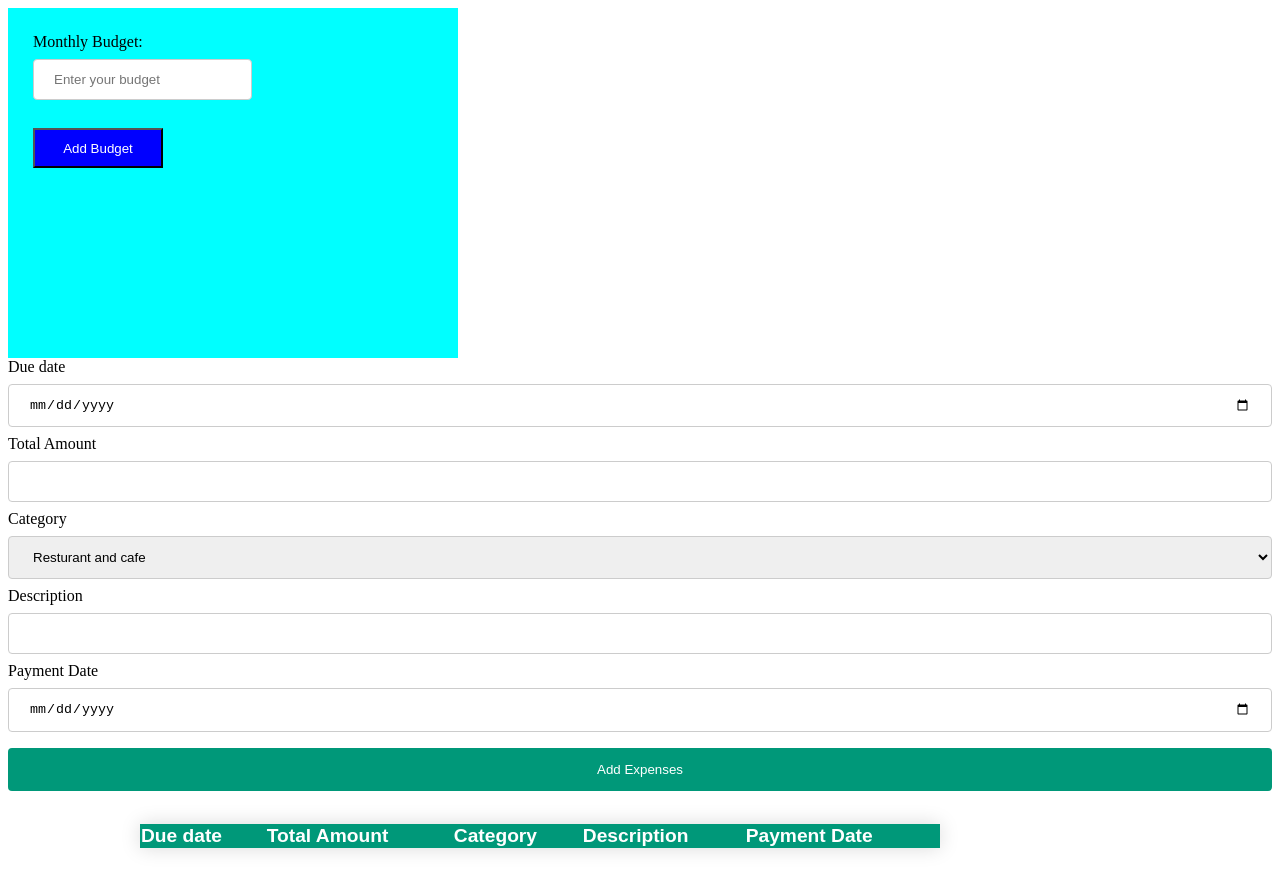
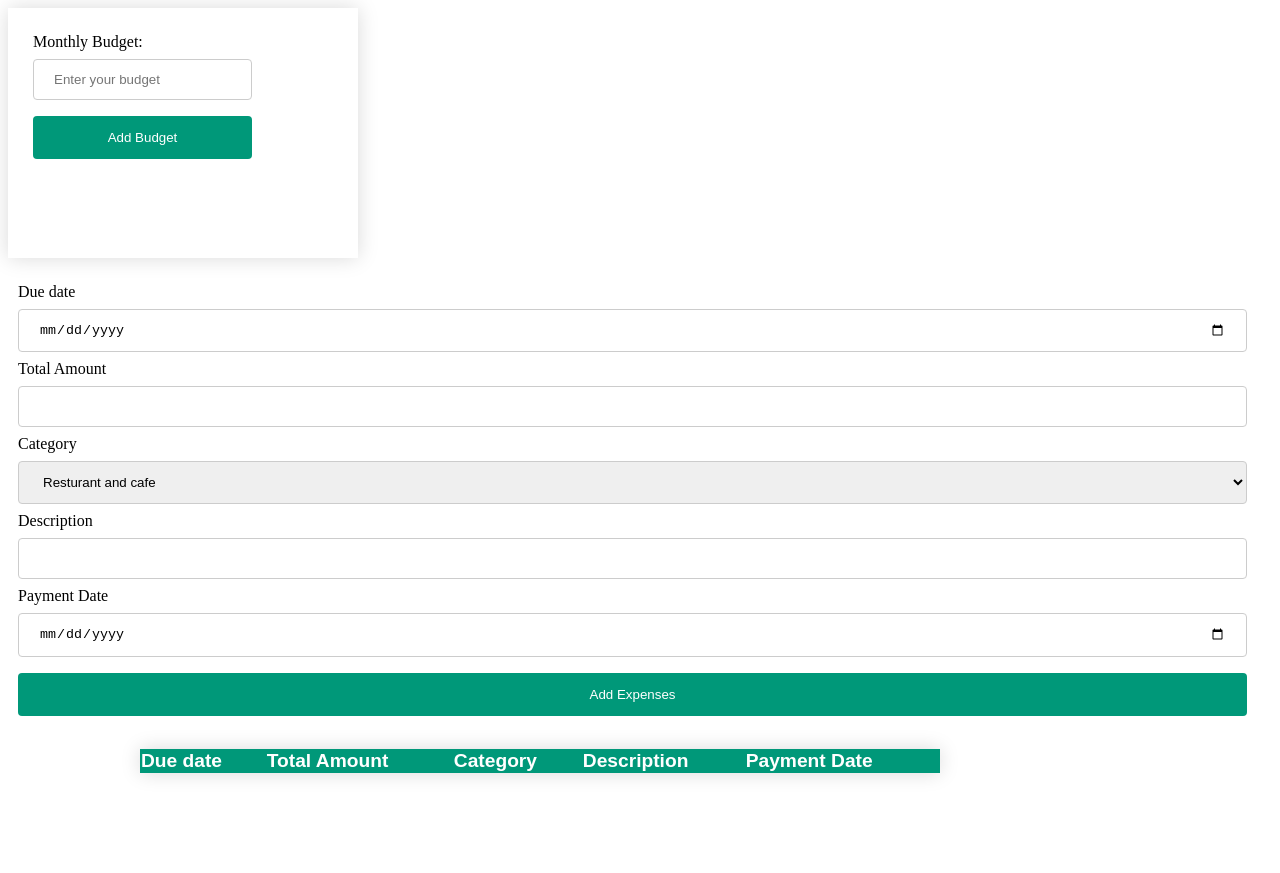
Before and after one commit to wasifwaheed17/Bugeting-app, a plain HTML site: page index.html in a window 1280 px wide. After the commit the page ends 800 px from the top, so only its background shows below. Drawn offline with Linux system fonts and the light colour scheme.

Commit message:
some changes

```diff
--- a/index.html
+++ b/index.html
@@ -17,7 +17,7 @@
             <button onclick="addBudget(event)" id="b1">Add Budget</button>
         </form>
     </div>
-    <div>
+    <div class="sp1">
         <form class="f11">
             <label for="Ddate">Due date</label>
             <input class="c1" type="date" id="Ddate" required>
--- a/styles/styel.css
+++ b/styles/styel.css
@@ -1,12 +1,16 @@
 .f1 {
-    background-color: aqua;
-    height: 300px;
-    width: 400px;
+    background-color:white;
+    height: 200px;
+    width: 300px;
     padding: 25px;
     display: flex;
+    box-shadow: 0 0 20px rgba(0, 0, 0, 0.15);
 
 }
+.sp1{
+    margin: 25px 25px 25px 10px;
 
+}
 .f11 {
     display: flex;
     /* justify-content: space-between; */
@@ -16,11 +20,14 @@
 /*  */
 
 #b1 {
-    margin: 20px 20px 20px 0px;
+    width: 100%;
+    background-color: #009879;
     color: white;
-    background-color: blue;
-    height: 40px;
-    width: 130px;
+    padding: 14px 20px;
+    margin: 8px 0;
+    border: none;
+    border-radius: 4px;
+    cursor: pointer;
 }
 
 .c1 {
```
